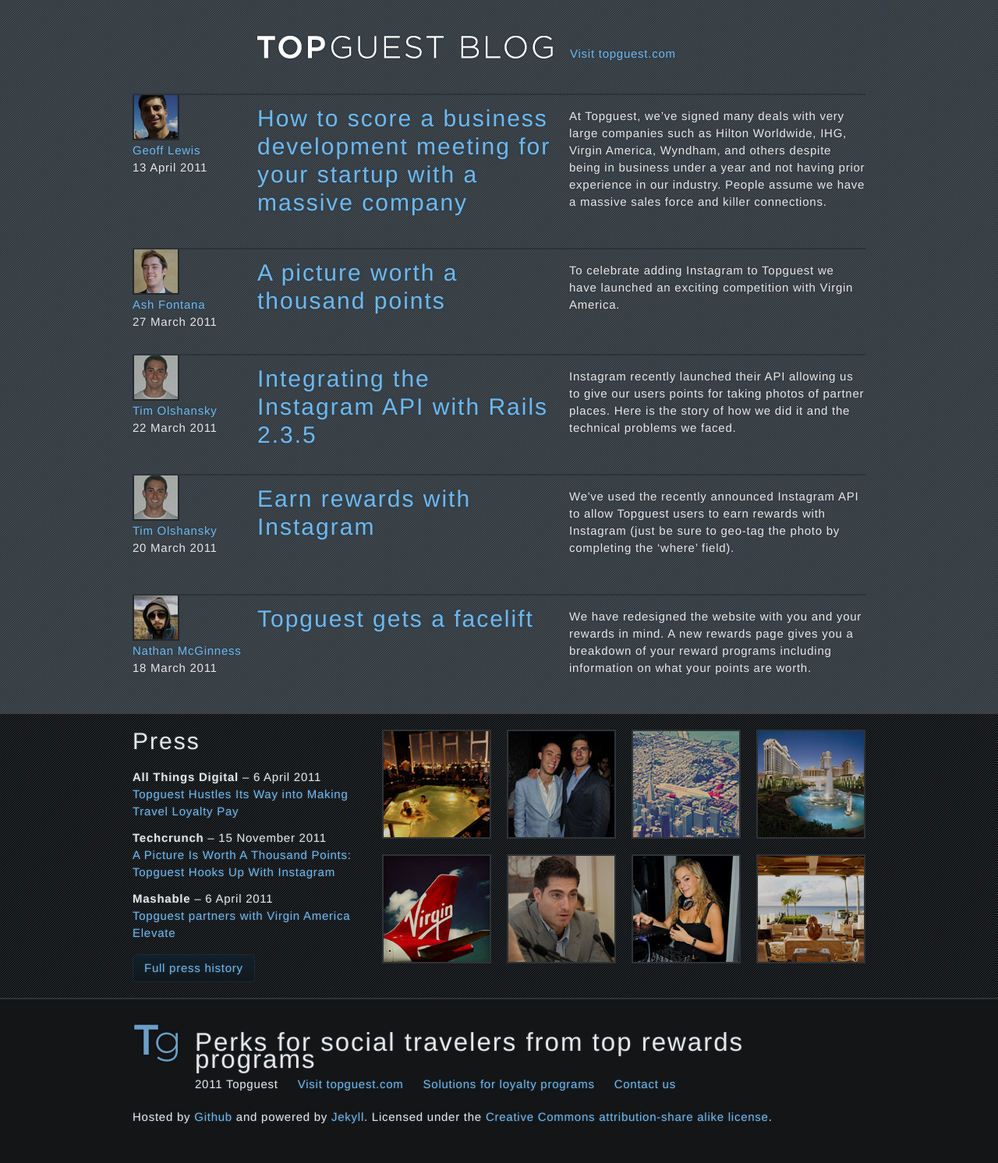
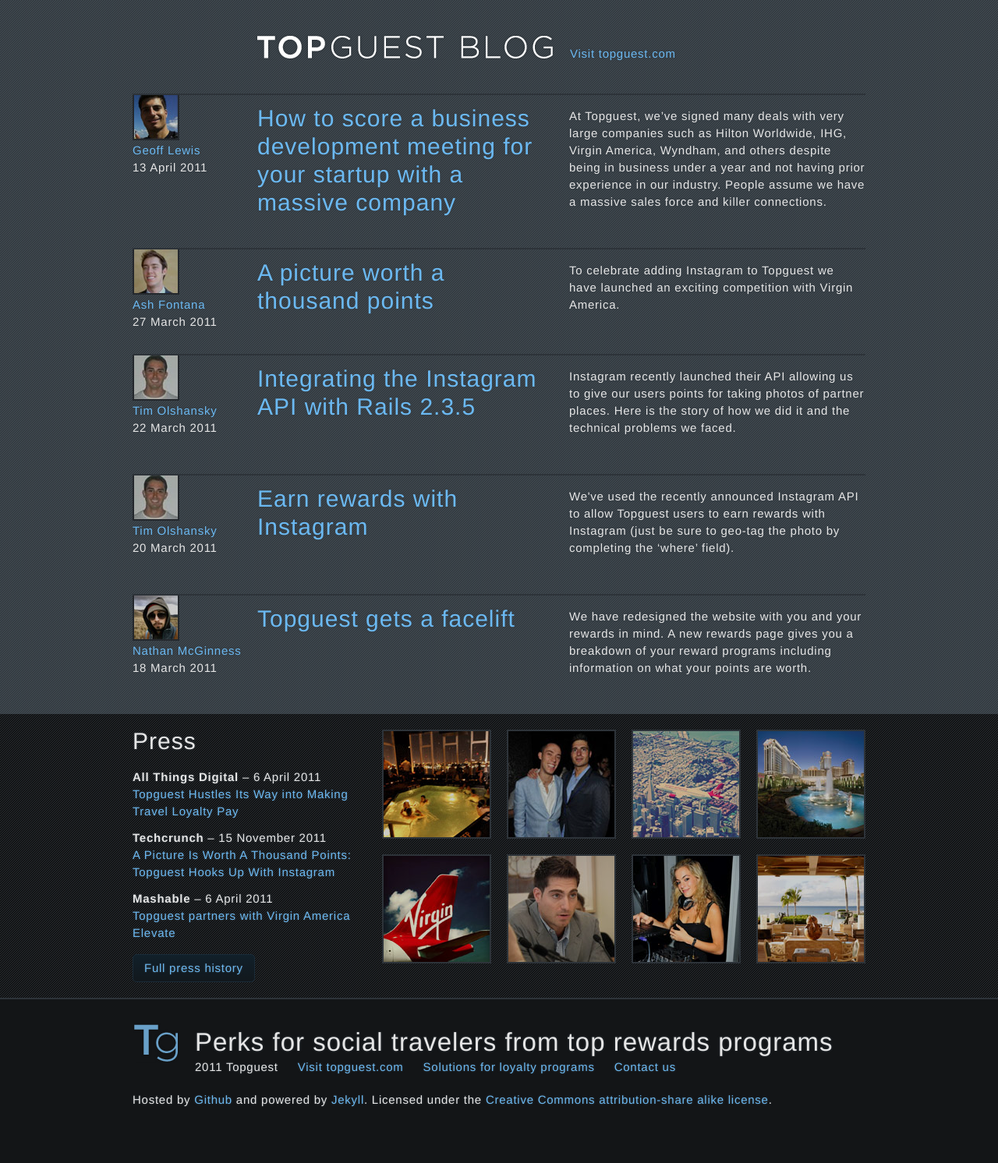
Before and after one commit to deasine/topguest.github.com, a Jekyll site: the page built from index.html, in a window 1280 px wide. Shown: the whole page at 78% size. Built offline with Jekyll 4.4.1, drawn with Linux system fonts in a browser that asks for light colours; nearby versions of some CDN libraries; Markdown is read by kramdown in place of the engine named in the settings; after the commit the page ends 1470 px from its top, so only the background shows below that.

Commit message:
typekit tweaks

```diff
--- a/stylesheets/compiled/style.css
+++ b/stylesheets/compiled/style.css
@@ -707,7 +707,7 @@
   font-size: 30px;
   line-height: 36px;
   font-weight: 300;
-  letter-spacing: 2px;
+  letter-spacing: 1px;
   margin-bottom: 20px; }
 
 a.image-link {
@@ -784,7 +784,7 @@
     font-size: 30px;
     line-height: 36px;
     font-weight: 300;
-    letter-spacing: 2px;
+    letter-spacing: 1px;
     margin-top: 12px;
     color: #c9c9c9; }
   .post-home .post-summary {
@@ -854,7 +854,7 @@
       background-position: bottom; }
   footer .tagline {
     font-size: 33px;
-    letter-spacing: 2px;
+    letter-spacing: 1px;
     margin: 14px 0 0 0; }
   footer #footer-links {
     margin: 10px 0 0 0;
--- a/stylesheets/sass/style.scss
+++ b/stylesheets/sass/style.scss
@@ -42,7 +42,7 @@
 	font-size: $font-size * 2;
 	line-height: ($font-size * 2) + 6;
 	font-weight: $medium;
-	letter-spacing: 2px;
+	letter-spacing: 1px;
 	margin-bottom: 20px;
 }
 a.image-link {
@@ -124,7 +124,7 @@
 		font-size: $font-size * 2;
 		line-height: ($font-size * 2) + 6;
 		font-weight: $medium;
-		letter-spacing: 2px;
+		letter-spacing: 1px;
 		margin-top: 12px;
 		color: #c9c9c9;
 	}
@@ -201,7 +201,7 @@
 	}
 	.tagline {
 		font-size: 33px;
-		letter-spacing: 2px;
+		letter-spacing: 1px;
 		margin: 14px 0 0 0;
 	}
 	#footer-links {
```
